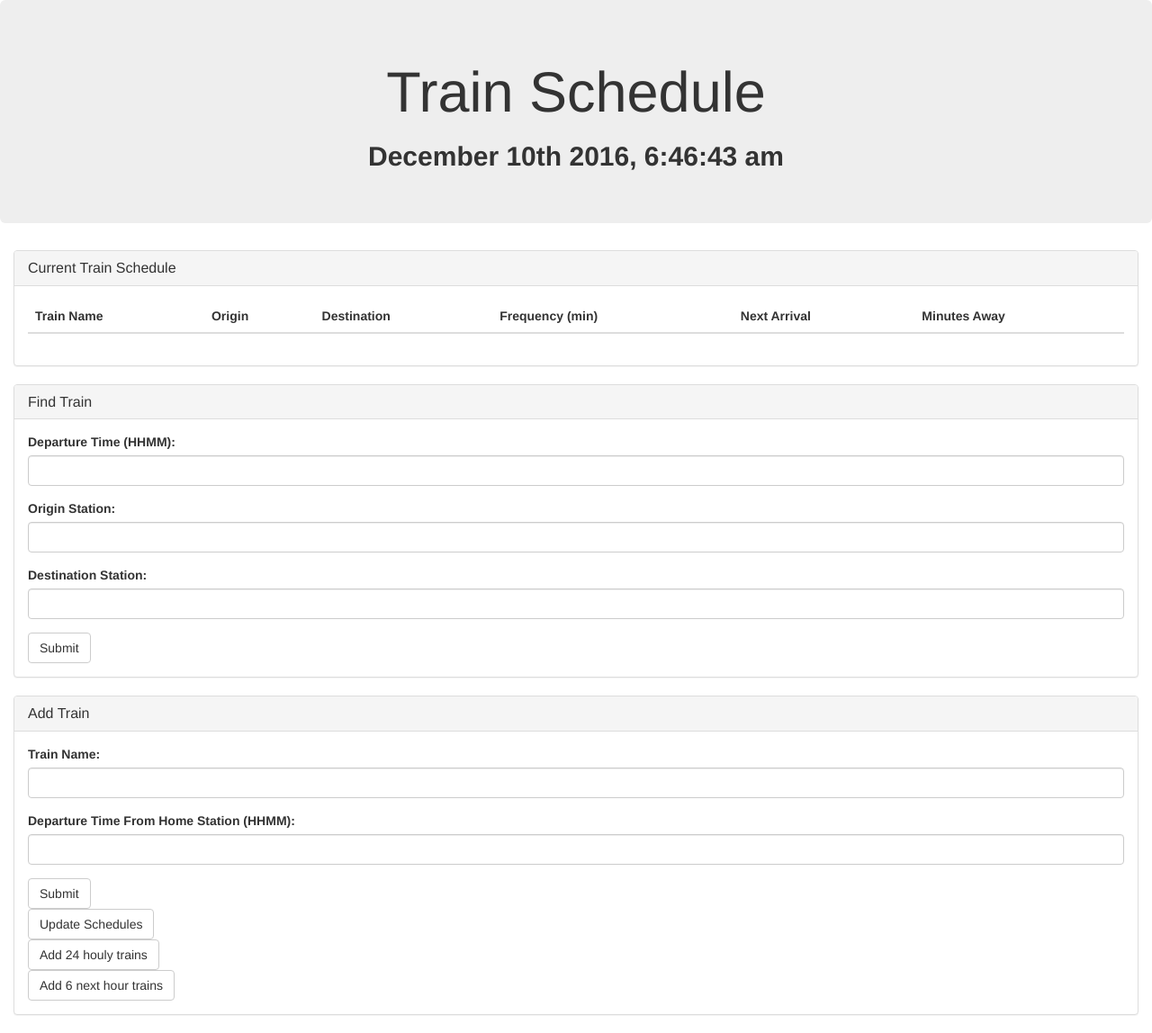
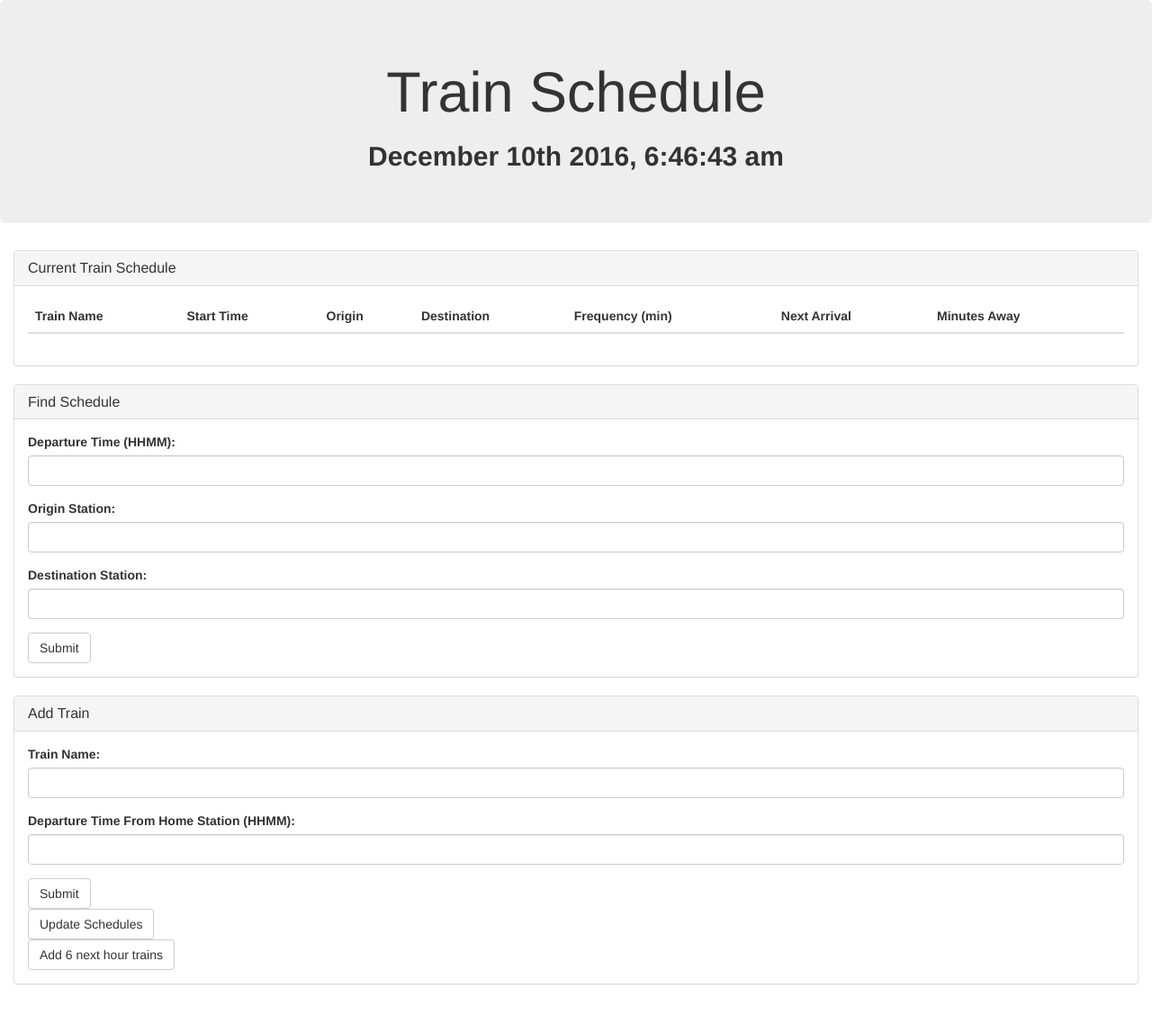
Before and after one commit to mmeder2016/week-7-trainschedule, a PHP site: page / in a window 1280 px wide. Shown: the whole page at 90% size. After the commit the page ends 1094 px from the top, so only its background shows below. Run offline with PHP 8.4, Linux system fonts and the light colour scheme; lists and menus that the app fills with data are empty; some libraries are stand-ins or nearby versions.

Commit message:
Added editable cells for train name and train start time.

```diff
--- a/assets/css/style.css
+++ b/assets/css/style.css
@@ -5,3 +5,11 @@
 #id-time-of-schedule {
 	font-weight: bold;
 }
+
+#id-firebase-key{
+	visibility: hidden;
+	width: 0;
+}
+tr {
+	contenteditable: true;
+}
--- a/assets/javascript/app.js
+++ b/assets/javascript/app.js
@@ -1,4 +1,6 @@
 $(document).ready(function() {
+
+    // VARIABLES
     // Initialize Firebase
     var config = {
         apiKey: "AIzaSyAnduVN32mv1-dXtd86tqwljNkhoZbRewM",
@@ -29,6 +31,10 @@ $(document).ready(function() {
     // rider can use
     var minuteTimeOut = null;
 
+    // A hack until I learn Promises, firebase, and how to write atomic functions
+    // in javascript
+    var childRemoveUpdateOn = true;
+
     // Run a clock in the jumbotron heading
     setInterval(function() {
         var dateFormatString = 'MMMM Do YYYY, h:mm:ss a';
@@ -36,46 +42,89 @@ $(document).ready(function() {
         $('#id-time-of-schedule').text(moment(now.getTime()).format(dateFormatString));
     }, 1000);
 
+    // Double click to edit cells
+    $(document).on("dblclick", ".cell-edit", function() {
+        console.log('$(document).on("click", "td", function() {');
+        var origText = $(this).text();
+        $(this).html('<input type="text" value="' + origText + '"/>');
+        $(this).children().first().focus();
+        $(this).children().first().keypress(function(e) {
+            if (e.which == 13) {
+                var newText = $(this).val();
+                var id = this.parentNode.getAttribute("id");
+                var key = this.parentNode.parentNode.getAttribute("key");
+                var dbRef = firebase.database().ref().child("trains").child(key);
+                if (id === "type-id") {
+                    // can update if only id changes
+                    dbRef.update({
+                        id: newText
+                    });
+                } else if (id === "type-start-time") {
+                    var departureTime = HHMMtoms(newText);
+                    var trainId = this.parentNode.parentNode.childNodes[0].innerHTML;
+                    // must delete train and add new train to recalculate the
+                    // arrival at all the stations
+                    if (trainId && departureTime) {
+                        // turn off the updateSchedule in the callback. The
+                        // add Train will take care of it
+                        childRemoveUpdateOn = false;
+                        firebase.database().ref().child("trains").child(key).remove(function() {
+                            console.log("Deleted firebase record with key: " + key);
+                        });
+                        addTrain(trainId, departureTime);
+                    } else {
+                        alert("Did not update database.");
+                    }
+                }
+            }
+        });
+        return false;
+    });
+
+    function HHMMtoms(str) {
+        try {
+            var hour = parseInt(str.substr(0, 2));
+            var min = parseInt(str.substr(2, 2));
+            if (Number.isNaN(hour) || Number.isNaN(min) || hour < 0 || hour > 23 || min < 0 || min > 59) {
+                throw "HHMM : \nHH between 00 and 23 inclusive, \nMM between 00 and 59 inclusive";
+            }
+            var date = new Date();
+            date.setHours(hour, min);
+            return date.getTime();
+        } catch (error) {
+            alert(error);
+        }
+    }
+
     // Add Train
     $("#id-add-train").on("click", function() {
         console.log('$("#id-add-train").on("click", function() {');
-        // Init database variables.
-        var dbRef = firebase.database();
-        var trainRef = dbRef.ref().child("trains");
-
         // Grabbed values from text boxes
         var trainId = $("#id-train-id-input").val().trim();
         var departureTime = $("#id-start-time-input").val().trim();
+        var dt = HHMMtoms(departureTime);
+        addTrain(trainId, dt);
+        // Don't refresh the page!
+        return false;
+    });
 
-        // Get the hours and minutes from form
-        var hour = parseInt(departureTime.substr(0, 2));
-        var min = parseInt(departureTime.substr(2, 2));
-
-        if (Number.isNaN(hour) || Number.isNaN(min) || hour < 0 || hour > 23 || min < 0 || min > 59) {
-            alert("HHMMSS : \nHH between 00 and 23 inclusive, \nMM between 00 and 59 inclusive");
-        } else {
-            // date, hour, min, and sec are of type number
-            // date is when train starts its route from home station
-            var date = new Date();
+    function addTrain(trainId, departureTime) {
+        var trainRef = firebase.database().ref().child("trains");
         try {
-                date.setHours(hour, min);
             var json_obj = JSON.parse(json_str_train);
             json_obj.id = trainId;
-                json_obj.departure_time = date.getTime();
+            json_obj.departure_time = departureTime;
             json_obj.outbound_stops.forEach(function(element) {
-                    element.arrival = parseInt(element.sec_from_origin) + date.getTime();
+                element.arrival = parseInt(element.sec_from_origin * 1000) + json_obj.departure_time;
             });
             json_obj.inbound_stops.forEach(function(element) {
-                    element.arrival = parseInt(element.sec_from_origin) + date.getTime();
+                element.arrival = parseInt(element.sec_from_origin * 1000) + json_obj.departure_time;
             });
             trainRef.push(json_obj);
         } catch (error) {
             console.log(error);
         }
     }
-        // Don't refresh the page!
-        return false;
-    });
 
     // Button handler to set the rider variables
     $("#id-find-train").on("click", function() {
@@ -130,7 +179,6 @@ $(document).ready(function() {
         if (minuteTimeOut) {
             clearTimeout(minuteTimeOut);
             minuteTimeOut = null;
-            console.log('clear minuteTimeOut');
         }
         try {
             if (rider.departureTime === 0 || rider.origin === "" || rider.destination === "") {
@@ -176,6 +224,8 @@ $(document).ready(function() {
                         }
 
                         var id = json_obj.id;
+                        var startTime = moment(json_obj.departure_time).format("HHmm");
+
                         var subSchedule = null;
 
                         if (direction === "Outbound") {
@@ -203,20 +253,31 @@ $(document).ready(function() {
 
                                 var minAway = Math.round((stop.arrival - now.getTime()) / 60000);
                                 var arrival = moment(stop.arrival).format(dateFormatString);
-                                var tr = $('<tr class="dyn_tr">');
-                                var td_str = '<td>' + id + '</td>' + '<td>' + rider.origin + '</td>' + '<td>' + rider.destination + '</td>' + '<td>' + frequencyMin + '</td>' + '<td>' + arrival + '</td>' + '<td>' + minAway + '</td>';
+                                var key = childSnapshot.getKey();
+                                var tr = $('<tr class="dyn-train" key="' + key + '">');
+
+                                var idHTML = '<td class="cell-edit" id="type-id">' + id + '</td>';
+                                var startTimeHTML = '<td class="cell-edit" id="type-start-time">' + startTime + '</td>';
+                                var originHTML = '<td>' + rider.origin + '</td>';
+                                var destHTML = '<td>' + rider.destination + '</td>';
+                                var freqHTML = '<td>' + frequencyMin + '</td>';
+                                var arrivalHTML = '<td>' + arrival + '</td>';
+                                var minAwayHTML = '<td>' + minAway + '</td>';
+                                var btnHTML = '<td><button class="btn btn-default" id="id-btn-delete-train" key="' +
+                                    key + '" type="submit">Delete Train</button></td>';
+
+                                var td_str = idHTML + startTimeHTML + originHTML + destHTML + freqHTML + arrivalHTML + minAwayHTML + btnHTML;
+
                                 tr.append(td_str);
 
                                 $('#table-train').append(tr);
                                 // If a train has been added to the schedule table, update table every minute
                                 // But only set it once in this function
                                 if (minuteTimeOut === null) {
-                                    console.log("Set minuteTimeOut");
                                     minuteTimeOut = setTimeout(updateSchedules, 60000);
                                 }
                             }
                         });
-
                     });
                 });
         } catch (err) {
@@ -224,6 +285,17 @@ $(document).ready(function() {
             console.log(err);
         }
     }
+
+    // Capture Button Click
+    $(document).on("click", "#id-btn-delete-train", function() {
+        console.log('$(document).on("click", "#id-btn-delete-train", function() {');
+        var key = $(this).attr("key");
+
+        firebase.database().ref().child("trains").child(key).remove(function() {
+            console.log("Deleted firebase record with key: " + key);
+        });
+        return false;
+    });
 
     firebase.database().ref().on("child_added", function(childSnapshot) {
         console.log('firebase.database().ref().on("child_added", function(childSnapshot) {');
@@ -237,7 +309,11 @@ $(document).ready(function() {
     firebase.database().ref().on("child_changed", function(childSnapshot) {
         console.log('firebase.database().ref().on("child_changed", function(childSnapshot) {');
         // Update with new schedule information
+        if (childRemoveUpdateOn) {
             updateSchedules();
+        } else {
+            childRemoveUpdateOn = true;
+        }
         // Handle the errors
     }, function(errorObject) {
         console.log("Errors handled: " + errorObject.code);
@@ -252,66 +328,19 @@ $(document).ready(function() {
         console.log("Errors handled: " + errorObject.code);
     });
 
-    // Train schedule generation
-    $("#id-add-24-trains").on("click", function() {
-        console.log('$("#id-add-24-trains").on("click", function() {');
-        // Init database variables.
-        var dbRef = firebase.database();
-        var trainRef = dbRef.ref().child("trains");
-
-        for (var i = 0; i < 24; i++) {
-            var trainId = i.toString();
+    // Capture Button Click
+    $("#id-add-6-trains").on("click", function() {
+        console.log('$("#id-add-6-trains").on("click", function() {');
+        var minutes = [2, 4, 6, 8, 10, 12];
         var date = new Date();
 
-            try {
-                date.setHours(i, 0, 0);
-                var json_obj = JSON.parse(json_str_train);
-                json_obj.id = trainId;
-                json_obj.departure_time = date.getTime();
-                json_obj.outbound_stops.forEach(function(element) {
-                    element.arrival = parseInt(element.sec_from_origin) + date.getTime();
-                });
-                json_obj.inbound_stops.forEach(function(element) {
-                    element.arrival = parseInt(element.sec_from_origin) + date.getTime();
-                });
-                trainRef.push(json_obj);
-            } catch (error) {
-                console.log(error);
-            }
+        for (var i = 0; i < 6; i++) {
+            var trainId = "55" + i.toString();
+            date.setMinutes(date.getMinutes() + minutes[i], 0);
+            departureTime = date.getTime();
+            addTrain(trainId, departureTime);
         }
         // Don't refresh the page!
         return false;
     });
-    // Capture Button Click
-    $("#id-add-6-trains").on("click", function() {
-        console.log('$("#id-add-24-trains").on("click", function() {');
-        // Init database variables.
-        var dbRef = firebase.database();
-        var trainRef = dbRef.ref().child("trains");
-        var minutes = [2, 4, 6, 8, 10, 12];
-
-        for (var i = 0; i < 6; i++) {
-            var trainId = "55" + i.toString();
-            var date = new Date();
-
-            try {
-                date.setMinutes(date.getMinutes() + minutes[i], 0);
-                var json_obj = JSON.parse(json_str_train);
-                json_obj.id = trainId;
-                json_obj.departure_time = date.getTime();
-                json_obj.outbound_stops.forEach(function(element) {
-                    element.arrival = parseInt(element.sec_from_origin) + date.getTime();
 });
-                json_obj.inbound_stops.forEach(function(element) {
-                    element.arrival = parseInt(element.sec_from_origin) + date.getTime();
-                });
-                trainRef.push(json_obj);
-            } catch (error) {
-                console.log(error);
-            }
-        }
-        // Don't refresh the page!
-        return false;
-    });
-
-});
--- a/index.html
+++ b/index.html
@@ -40,11 +40,13 @@
                             <thead>
                                 <tr>
                                     <th>Train Name</th>
+                                    <th>Start Time</th>
                                     <th>Origin</th>
                                     <th>Destination</th>
                                     <th>Frequency (min)</th>
                                     <th>Next Arrival</th>
                                     <th>Minutes Away</th>
+                                    <th id="id-firebase-key"></th>
                                 </tr>
                             </thead>
                             <tbody id="table-train">
@@ -54,26 +56,26 @@
                 </div>
             </div>
         </div>
-        <!-- Add Train Panel-->
+        <!-- Find Schedule Panel-->
         <div class="row">
             <div class="col-lg-12">
                 <div class="panel panel-default">
                     <div class="panel-heading">
-                        <h3 class="panel-title">Find Train</h3>
+                        <h3 class="panel-title">Find Schedule</h3>
                     </div>
                     <div class="panel-body">
                         <!-- Add Train Form-->
                         <form>
                             <div class="form-group">
-                                <label for="time-input">Departure Time (HHMM):</label>
+                                <label for="id-departure-time-input">Departure Time (HHMM):</label>
                                 <input class="form-control" id="id-departure-time-input" type="text">
                             </div>
                             <div class="form-group">
-                                <label for="frequency-input">Origin Station:</label>
+                                <label for="id-origin-input">Origin Station:</label>
                                 <input class="form-control" id="id-origin-input" type="text">
                             </div>
                             <div class="form-group">
-                                <label for="destination-input">Destination Station:</label>
+                                <label for="id-destination-input">Destination Station:</label>
                                 <input class="form-control" id="id-destination-input" type="text">
                             </div>
                             <button class="btn btn-default" id="id-find-train" type="submit">Submit</button>
@@ -93,18 +95,16 @@
                         <!-- Add Train Form-->
                         <form>
                             <div class="form-group">
-                                <label for="name-input">Train Name:</label>
+                                <label for="id-train-id-input">Train Name:</label>
                                 <input class="form-control" id="id-train-id-input" type="text">
                             </div>
                             <div class="form-group">
-                                <label for="time-input">Departure Time From Home Station (HHMM):</label>
+                                <label for="id-start-time-input">Departure Time From Home Station (HHMM):</label>
                                 <input class="form-control" id="id-start-time-input" type="text">
                             </div>
                             <button class="btn btn-default" id="id-add-train" type="submit">Submit</button>
                             <br>
                             <button class="btn btn-default" id="id-update-schedules" type="submit">Update Schedules</button>
-                            <br>
-                            <button class="btn btn-default" id="id-add-24-trains" type="submit">Add 24 houly trains</button>
                             <br>
                             <button class="btn btn-default" id="id-add-6-trains" type="submit">Add 6 next hour trains</button>
                         </form>
```
Lines whose indentation alone changed are shown as unchanged.
